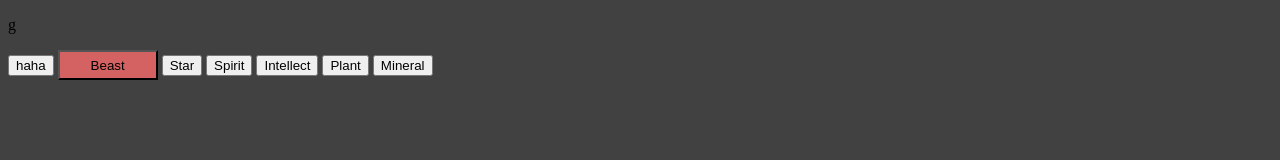
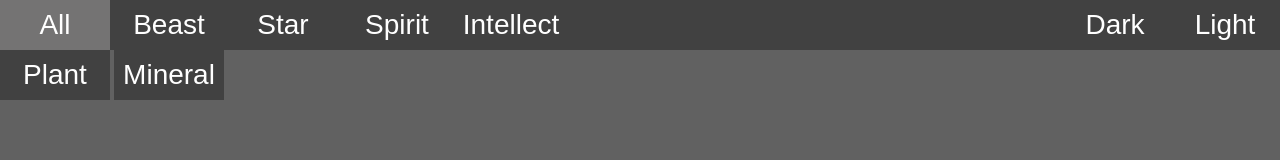
Before and after one commit to staten-island-tech/vite-project-d8b2896a-seribical, a website built with Vite: page project/index.html in a window 1280 px wide. Built offline with nearby package versions, Linux system fonts and the light colour scheme; a web font is replaced by a local one.

Commit message:
im cooking bothe

```diff
--- a/project/index.html
+++ b/project/index.html
@@ -9,7 +9,7 @@
     </style>
     <title>Reverse: -1999 HOS Points</title>
   </head>
-  <body>
+  <body class="dark">
     <div id="app"></div>
     <script type="module" src="js/main.js"></script>
   </body>
--- a/project/js/array.js
+++ b/project/js/array.js
@@ -271,22 +271,22 @@ const array = [
         splash:"https://www.prydwen.gg/static/599508164a638a53a2057b84a4ec0aed/b19f7/306202.webp"
     },
     {
-        character:"",
-        afflatus:"",
-        damage:"",
-        rarity:"",
-        number:"",
-        spell1:"",
-        spell1d:"",
-        spell1i:"",
-        spell2:"",
+        character:"Mister Michael Whalen",
+        afflatus:"Intellect",
+        damage:"Mental",
+        rarity:"seven",
+        number:"7",
+        spell1:"HOS Deduction",
+        spell1d:"-100 HOS Responsibility Points",
+        spell1i:"../imgs/HOS.png",
+        spell2:"Criticism",
         spell2d:"",
         spell2i:"",
-        ult:"",
+        ult:"why are you bad at coding ethan",
         ultd:"",
         ulti:"",
-        portrait:"",
-        splash:""
+        portrait:"../imgs/whalenportrait.png",
+        splash:"../imgs/whalenportrait.png"
     },
 ]
 
--- a/project/js/main.js
+++ b/project/js/main.js
@@ -1,15 +1,23 @@
 import '../styles/style.css'
 import {array} from './array'
 
+
 document.querySelector('#app').innerHTML=`
-<p>g</p>
-<button id='button'>haha</button>
+<div class='navbar'>
+    <div id='div'>
+        <button id='button'>All</button>
         <button id='beast'>Beast</button>
         <button id='star'>Star</button>
         <button id='spirit'>Spirit</button>
         <button id='intellect'>Intellect</button>
         <button id='plant'>Plant</button>
         <button id='mineral'>Mineral</button>
+    </div>
+    <div id='div2'>
+        <button id='dark'>Dark</button>
+        <button id='light'>Light</Button>
+    </div>
+</div>
 <div class='flexbox'>
 </div>
 `
@@ -23,8 +31,20 @@ const DOMSelectors={
     intellect:document.querySelector('#intellect'),
     plant:document.querySelector('#plant'),
     mineral:document.querySelector('#mineral'),
+    dark:document.querySelector('#dark'),
+    light:document.querySelector('#light'),
+    body:document.body,
+};
 
-};
+
+
+DOMSelectors.light.addEventListener('click', function(){
+    DOMSelectors.body.classList.replace('dark','light');
+})
+
+DOMSelectors.dark.addEventListener('click', function(){
+    DOMSelectors.body.classList.replace('light','dark');
+})
 
 function filter(sort,button){
     button.addEventListener('click', function(event){
@@ -134,6 +154,8 @@ function nofilter(button){
     });
 };
 
+
+
 nofilter(DOMSelectors.button);
 filter("Beast",DOMSelectors.beast);
 filter("Star",DOMSelectors.star);
--- a/project/styles/style.css
+++ b/project/styles/style.css
@@ -1,7 +1,47 @@
 @import url(variables.css);
 
 body{
+  background-color: var(--secondary);
+  margin: 0px;
+  padding: 0px;
+  transition:
+    background-color 1000ms;
+}
+
+.navbar{
+  height: 50px;
   background-color: var(--primary);
+  display: flex;
+  transition:
+    background-color 1000ms;
+}
+
+#div{
+  width: 50%;
+  height: 100%;
+}
+
+#div2{
+  width: 50%;
+  height: 100%;
+  display: flex;
+  align-items: end;
+  justify-content: end;
+}
+
+#button, #beast, #plant, #star, #intellect, #spirit, #mineral, #light, #dark{
+  background-color: var(--primary);
+  width: 110px;
+  height: 100%;
+  font-size: 1.75rem;
+  border: none;
+  color: var(--text);
+  transition:
+    background-color 1000ms;
+}
+
+#button:hover, #beast:hover, #plant:hover, #mineral:hover, #intellect:hover, #star:hover, #spirit:hover, #light:hover, #dark:hover{
+  background-color: var(--tertiary);
 }
 
 .flexbox{
@@ -10,17 +50,6 @@ body{
   align-items: center;
   justify-content: space-evenly;
   flex-wrap: wrap;
-}
-
-#beast{
-  background-color: var(--beast);
-  width: 100px;
-  height: 30px;
-  transition: all 1.25s;
-}
-
-#beast:hover{
-  transform: translateY(-10px);
 }
 
 .Beast{
@@ -932,7 +961,7 @@ body{
 
   .portrait{
     transform: translateX(0px);
-    height: 35%;
+    height: 100%;
     border-radius: 10px;
     opacity: 0;
     transform: translateX(-200px);
@@ -944,6 +973,7 @@ body{
 
   #inline{
     display: flex;
+    height: 30%;
   }
 
   #attributes{
@@ -1179,8 +1209,28 @@ div{
   margin-right: 12%;
 }
 
-
-
 #desc1{
   width: 55%;
 }
+
+.seven{
+  background-color: var(--seven);
+  width: 13%;
+  height: 450px;
+  margin-left: 30px;
+  margin-right: 30px;
+  border-radius: 10px;
+  display: flex;
+  justify-content: center;
+  align-items:start;
+  overflow: hidden;
+  margin: 40px;
+  position: relative;
+  transition: all 0.9s;
+
+}
+
+.seven:hover{
+  width: 26%;
+  height: 485px;
+}
--- a/project/styles/variables.css
+++ b/project/styles/variables.css
@@ -1,7 +1,8 @@
 :root{
     font-family: Yatra One;
+}
 
-
+.light{
     --star: #74bef0;
     --beast: #d46262;
     --mineral: #b97f64d7;
@@ -13,19 +14,30 @@
     --four: #ba3aec;
     --three: #3a87ec;
     --two: #48d15a;
+    --seven: #ff2929;
 
-    --primary: #414141;
-};
-
-.light{
-    --star: #74bef0;
+    --primary: #bdbdbd;
+    --secondary: #ececec;
+    --tertiary: #adadad;
+    --text: #000000;
 }
 
 .dark{
-    --star: #4c7d9e;
-    --beast: #994747;
-    --mineral: #8a5e4ad7;
-    --plant: #4b915d;
-    --spirit: #7a3d80;
-    --intellegence:#b69b51;
+    --star: #5e9dc7;
+    --beast: #b65555;
+    --mineral: #8f634fd7;
+    --plant: #5cb873;
+    --spirit: #9e50a5;
+    --intellect:#caad5e;
+    --six: #b97b29;
+    --five: #c4ad2b;
+    --four: #8f2db6;
+    --three: #316fc0;
+    --two: #36a344;
+    --seven: #c71f1f;
+
+    --primary: #414141;
+    --secondary: #616161;
+    --tertiary: #747373;
+    --text: #ffffff;
 }
```
Also changed, not shown: project/public/imgs/HOS.png (added), project/public/imgs/whalenportrait.png (added). Lines whose indentation alone changed are shown as unchanged.
